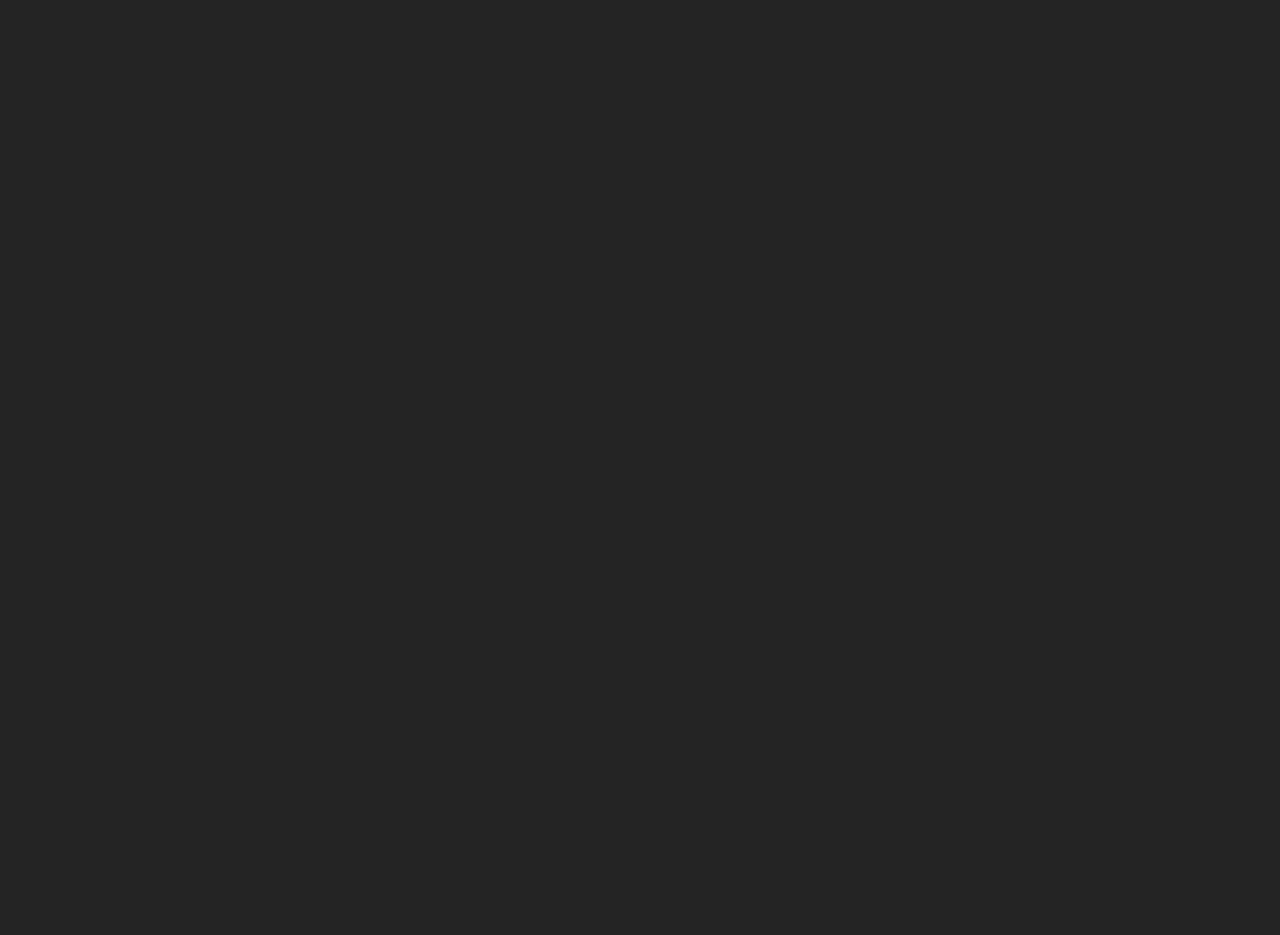
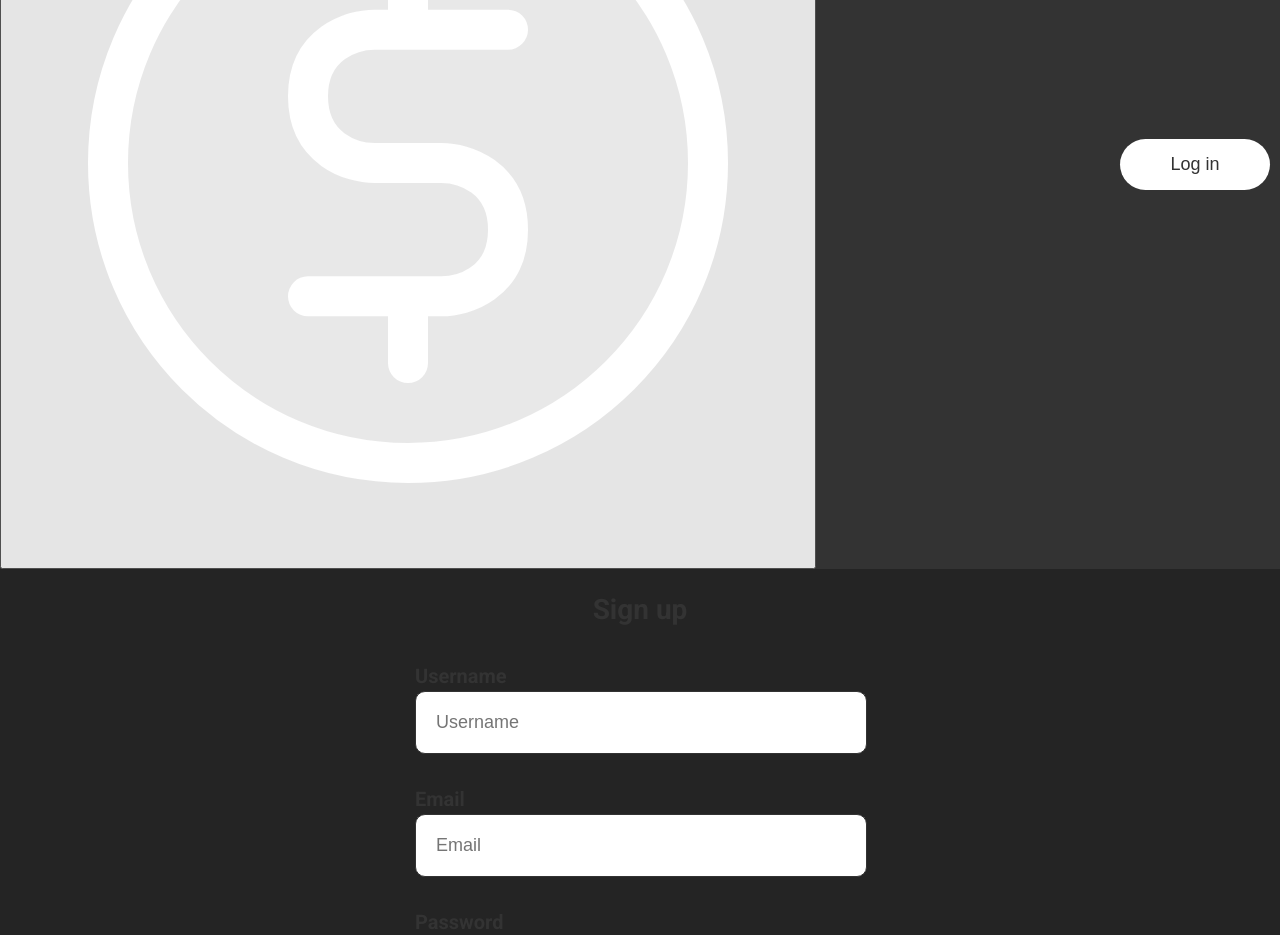
Before and after one commit to FrederickMunro/wiley-team-three, a React (Vite) app in the folder frontend/: page /signup in a window 1280 px wide. Shown: the part 240-1175 px from the top of the page. Before the commit the page ends 800 px from the top, so only its background shows below. Built offline with nearby package versions, Linux system fonts and the light colour scheme.

Commit message:
Implemented login and signup page, connected to backend routes

```diff
--- a/frontend/package.json
+++ b/frontend/package.json
@@ -10,6 +10,7 @@
     "preview": "vite preview"
   },
   "dependencies": {
+    "axios": "^1.6.8",
     "chart.js": "^4.4.2",
     "react": "^18.2.0",
     "react-chartjs-2": "^5.2.0",
--- a/frontend/src/App.css
+++ b/frontend/src/App.css
@@ -8,3 +8,19 @@
   width: 100vw;
   flex-grow: 1;
 }
+
+.white-background {
+  background: var(--second-color);
+}
+
+.grey-background {
+  background: var(--main-color)
+}
+
+.grey-color {
+  color: var(--main-color);
+}
+
+.white-color {
+  color: var(--second-color);
+}
--- a/frontend/src/components/charts/AreaChart.jsx
+++ b/frontend/src/components/charts/AreaChart.jsx
@@ -1,4 +1,3 @@
-import { elements } from 'chart.js';
 import { Line } from 'react-chartjs-2';
 
 const AreaChart = () => {
@@ -73,7 +72,7 @@
   }
 
   return (
-    <Line data={data} options={options} responsive={true} />
+    <Line data={data} options={options} />
   );
 }
 
--- a/frontend/src/components/home/Home.css
+++ b/frontend/src/components/home/Home.css
@@ -38,14 +38,6 @@
     cursor: pointer;
     color: white;
     background-color: var(--main-color);
-  }
-
-  .white-background {
-    background: var(--second-color);
-  }
-
-  .grey-background {
-    background: var(--main-color)
   }
 
   .chart {
--- /dev/null
+++ b/frontend/src/components/login/Login.jsx
@@ -0,0 +1,61 @@
+import { useState } from 'react';
+import { Link } from 'react-router-dom';
+import axios from 'axios';
+
+import HomeButton from '../header/HomeButton';
+import SignupInput from '../signup/SignupInput';
+
+import '../signup/Signup.css';
+
+const Login = () => {
+  const API_URL = import.meta.env.VITE_API_URL;
+
+  const [username, setUsername] = useState("");
+  const [password, setPassword] = useState("");
+
+  const handleSubmit = () => {
+    axios.post(API_URL + '/login', {
+      username: username,
+      password: password
+    })
+    .then(res => {
+      console.log('Login successful:', res.data);
+    })
+    .catch(err => {
+      console.log('Login unsuccessful', err);
+    })
+  }
+
+  return(
+    <div className='signup-container white-background'>
+      <div className='signup-header grey-background'>
+        <HomeButton />
+        <Link to='/signup'>
+          <button className='auth-redirect-button white-background grey-color'>Sign up</button>
+        </Link>
+      </div>
+      <div className='signup-body grey-color'>
+        <h1 className='signup-title'>Log in</h1>
+        <SignupInput
+          title='Username'
+          placeholder={'Username'}
+          value={username}
+          setValue={setUsername}
+          type='text'
+          borderColor='grey-border'
+        />
+
+        <SignupInput
+          title='Password'
+          placeholder={'Password'}
+          value={password}
+          setValue={setPassword}
+          type='password'
+        />
+        <button className='signup-submit-button grey-background white-color' onClick={handleSubmit}>Log in</button>
+      </div>
+    </div>
+  );
+}
+
+export default Login;
--- /dev/null
+++ b/frontend/src/components/signup/Signup.css
@@ -0,0 +1,86 @@
+.signup-container {
+  height: 100vh;
+  display: flex;
+  flex-direction: column;
+  align-items: center;
+}
+
+.signup-header {
+  display: flex;
+  width: 100%;
+  justify-content: space-between;
+  align-items: center;
+}
+
+.signup-body {
+  width: min(80vw, 45rem);
+  display: flex;
+  flex-direction: column;
+  align-items: center;
+  padding-top: 2rem;
+}
+
+.signup-title {
+  font-size: 2.8rem;
+  padding: 0;
+  margin: 0;
+}
+
+.signup-input-container {
+  margin-top: 3rem;
+  width: 100%;
+}
+
+.signup-input-title {
+  font-size: 2rem;
+  padding: 0;
+  margin: 0;
+}
+
+.signup-input {
+  width: calc(100% - 4rem);
+  padding: 2rem 2rem 2rem 2rem;
+  font-size: 1.8rem;
+  font-weight: 400;
+  border-radius: 1rem;
+  transition: border-color 0.3s ease;
+  border: 1px solid var(--main-color);
+}
+
+.signup-input:focus {
+  outline: 1px solid var(--main-color);
+}
+
+.green-border {
+  border-color: green;
+}
+
+.red-border {
+  border-color: red;
+}
+
+.signup-input-error-message {
+  color: red;
+  font-size: 1.2rem;
+  padding: 0 1rem 0 1rem;
+}
+
+.signup-submit-button {
+  border: none;
+  cursor: pointer;
+  width: 100%;
+  padding: 2rem 0 2rem 0;
+  margin-top: 2rem;
+  border-radius: 4rem;
+  font-size: 2rem;
+}
+
+.auth-redirect-button {
+  width: 15rem;
+  padding: 1.5rem 0 1.5rem 0;
+  border: none;
+  border-radius: 3rem;
+  font-size: 1.8rem;
+  cursor: pointer;
+  margin-right: 1rem;
+}
--- a/frontend/src/components/signup/Signup.jsx
+++ b/frontend/src/components/signup/Signup.jsx
@@ -1,9 +1,101 @@
+import { useEffect, useState } from 'react';
+import { Link } from 'react-router-dom';
+import axios from 'axios';
 
 
+import HomeButton from '../header/HomeButton';
+import SignupInput from './SignupInput';
+
+import './Signup.css';
+
 const Signup = () => {
+  const API_URL = import.meta.env.VITE_API_URL;
+
+  const [username, setUsername] = useState("");
+  const [email, setEmail] = useState("");
+  const [password, setPassword] = useState("");
+  const [passwordError, setPasswordError] = useState("");
+  const [passwordBorderColor, setPasswordBorderColor] = useState("");
+
+  useEffect(() => {
+    if (password !== "") {
+      const passwordRegex = /^(?=.*[!@#$%^&*()_+{}\[\]:;<>,.?/~`\-|\\])(?=.*[a-z])(?=.*[A-Z])(?=.*[0-9]).{8,}$/;
+      if (!passwordRegex.test(password)) {
+        setPasswordError("Password must contain at least 8 characters, including one uppercase letter, one lowercase letter, one digit, and one special character.");
+        setPasswordBorderColor('red-border');
+      } else {
+        setPasswordError("");
+        setPasswordBorderColor('green-border');
+      }
+    } else {
+      setPasswordError("");
+      setPasswordBorderColor('');
+    }
+  }, [password]);
+
+  const handleSubmit = () => {
+    const passwordRegex = /^(?=.*[!@#$%^&*()_+{}\[\]:;<>,.?/~`\-|\\])(?=.*[a-z])(?=.*[A-Z])(?=.*[0-9]).{8,}$/;
+    if (!username || !email || !password) {
+      alert("Please fill in all fields");
+      return;
+    } else if (!passwordRegex.test(password)) {
+      alert('Password must contain at least 8 characters, including one uppercase letter, one lowercase letter, one digit, and one special character.');
+    } else {
+      axios.post(API_URL + '/register', {
+        username: username,
+        password: password,
+        email: email.toLowerCase(),
+      })
+      .then(res => {
+        console.log('Successfully registered:', res);
+      })
+      .catch(err => {
+        console.log('Register unsuccessful', err);
+      })
+    }
+  }
+
   return (
-    <>
-    </>
+    <div className='signup-container white-background'>
+      <div className='signup-header grey-background'>
+        <HomeButton />
+        <Link to='/login'>
+          <button className='auth-redirect-button white-background grey-color'>Log in</button>
+        </Link>
+      </div>
+      <div className='signup-body grey-color'>
+        <h1 className='signup-title'>Sign up</h1>
+        <SignupInput
+          title='Username'
+          placeholder={'Username'}
+          value={username}
+          setValue={setUsername}
+          type='text'
+          borderColor='grey-border'
+        />
+        <SignupInput
+          title='Email'
+          placeholder={'Email'}
+          value={email}
+          setValue={setEmail}
+          type='email'
+          borderColor='grey-border'
+        />
+        <SignupInput
+          title='Password'
+          placeholder={'Password'}
+          value={password}
+          setValue={setPassword}
+          type='password'
+          borderColor={passwordBorderColor}
+        />
+        {
+          passwordError !== "" &&
+          <p className="signup-input-error-message">{passwordError}</p>
+        }
+        <button className='signup-submit-button grey-background white-color' onClick={handleSubmit}>Create account</button>
+      </div>
+    </div>
   );
 }
 
--- /dev/null
+++ b/frontend/src/components/signup/SignupInput.jsx
@@ -0,0 +1,24 @@
+import { useState } from "react";
+
+
+const SignupInput = ({ title, placeholder, value, setValue, type, borderColor }) => {
+
+  const handleValueChange = (e) => {
+    setValue(e.target.value);
+  }
+
+  return (
+    <div className='signup-input-container'>
+      <h3 className='signup-input-title'>{title}</h3>
+      <input
+        className={`signup-input white-background grey-color ${borderColor}`}
+        placeholder={placeholder}
+        value={value}
+        onChange={handleValueChange}
+        type={type}
+      />
+    </div>
+  );
+}
+
+export default SignupInput;
--- a/frontend/src/main.jsx
+++ b/frontend/src/main.jsx
@@ -3,11 +3,12 @@
 import { createBrowserRouter, RouterProvider } from 'react-router-dom';
 
 import App from './App.jsx';
-
-import './main.css';
 import Header from './components/header/Header.jsx';
 import Home from './components/home/Home.jsx';
 import Signup from './components/signup/Signup.jsx';
+import Login from './components/login/Login.jsx';
+
+import './main.css';
 
 
 const router = createBrowserRouter([
@@ -45,6 +46,14 @@
         <Signup />
       </>
     )
+  },
+  {
+    path: '/login',
+    element: (
+      <>
+        <Login />
+      </>
+    )
   }
 ]);
 
```
Also changed, not shown: 2 other files (tests, documents, lock files or other folders).
